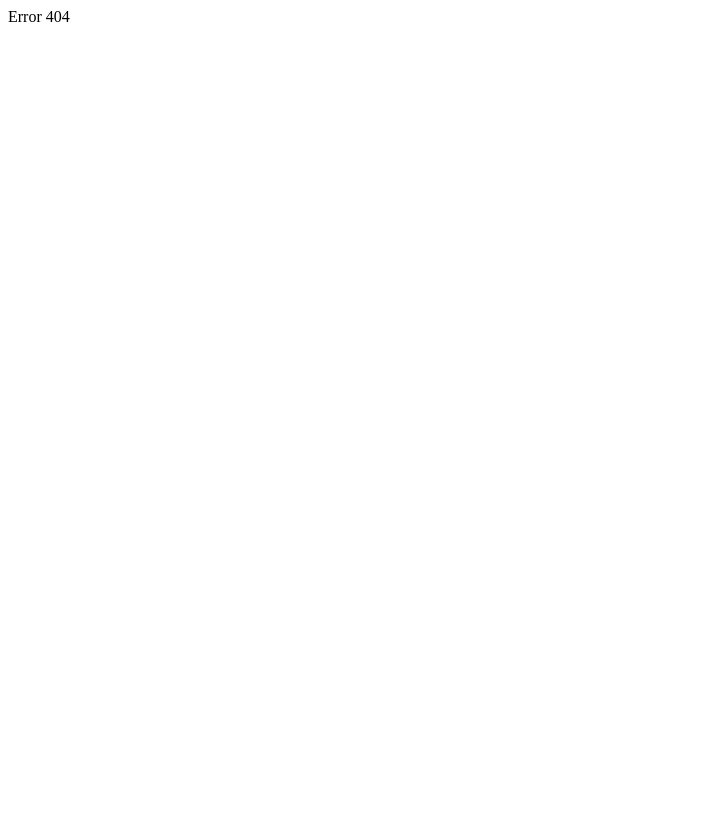
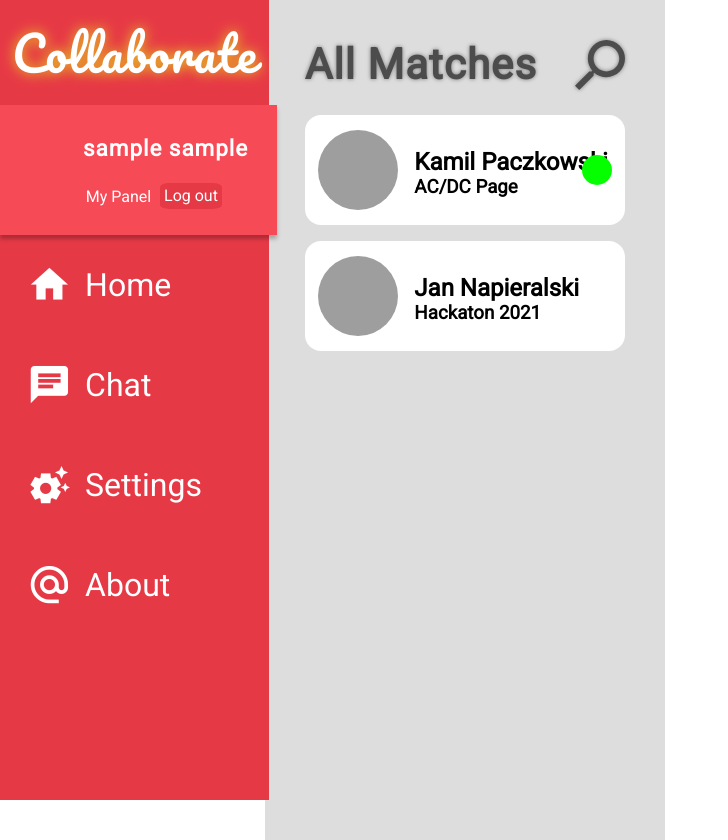
Before and after one commit to stepkos/collaborate-app, a PHP site: page /collaborate/chat in a window 1280 px wide. Before the commit the part shown is almost empty. Shown: the whole page, without its empty margins (0-728 px from the left). Before the commit the page ends 22 px from the top, so only its background shows below. Run offline with PHP 8.4, Linux system fonts and the light colour scheme; the visitor is signed in with stand-in values (Sample User, id 1); some libraries are stand-ins or nearby versions; grey boxes are pictures that could not be loaded.

Commit message:
frond-end chat chose person

```diff
--- /dev/null
+++ b/controllers/chatController.php
@@ -0,0 +1,7 @@
+<?php
+
+session_start();
+// require_once "tools/loginRequired.php";
+
+
+require_once "views/chatView.php";
--- a/index.php
+++ b/index.php
@@ -43,15 +43,23 @@ if (isset($url[2]) ) {
             require_once "controllers/offertDetailsController.php";
             break;
 
+        case "chat":
+            require_once "controllers/chatController.php";
+            break;
+
+        // case "settings":
+        //     require_once "";
+        //     break;
+
+        case "about":
+            require_once "views/about.php";
+            break;
+
         // TEST
         case "findPeople":
             require_once "views/findPeople.php";
             break;
         // --------
-
-        case "about":
-            require_once "views/about.php";
-            break;
 
         default:
             echo "Error 404";
--- /dev/null
+++ b/static/css/chat.css
@@ -0,0 +1,77 @@
+* {
+    margin: 0;
+    padding: 0;
+}
+
+main {
+    margin-left: calc(21vw - 4px);
+}
+
+main>section {
+    display: inline-block;
+}
+
+.left {
+    width: 25vw;
+    height: 95vh;
+    background-color: #DDD;
+    padding: 5vh 5vh;
+}
+
+.left header {
+    /* padding-top: 50px; */
+    /* height: 50px; */
+    font-weight: 400;
+    letter-spacing: 1px;
+}
+
+.left header>div {
+    font-size: 36px;
+    filter: drop-shadow(0 0 2px rgb(110, 110, 110)) contrast(0.4);
+}
+
+.left header>div img {
+    height: 50px;
+    transform: scaleX(-1);
+}
+
+.person {
+    width: 23vw;
+    height: 80px;
+    padding: 15px 1vw;
+    border-radius: 2vh;
+    background-color: white;
+    position: relative;
+    margin-top: 2vh;
+}
+
+.person>div {
+    display: inline-block;
+}
+
+.info {
+    height: 80px;
+    transform: translateY(-17px);
+    margin-left: 1vw;
+}
+
+.person img {
+    width: 80px;
+    height: 80px;
+    border-radius: 50%;
+    background-position: center;
+    background-size: cover;
+    background-repeat: no-repeat;
+}
+
+.person .owner {
+    position: absolute;
+    right: 1vw;
+    width: 30px;
+    height: 30px;
+    margin: 25px 0;
+    border-radius: 50%;
+    background-color: #05FF00;
+}
+
+.right {}
--- /dev/null
+++ b/views/chatView.php
@@ -0,0 +1,80 @@
+<!DOCTYPE html>
+<html lang="en">
+
+<head>
+
+    <?php require_once "templates/metadata.php"; ?>
+    <link rel="stylesheet" href="static/css/chat.css" type="text/css" />
+    <meta name="viewport" content="user-scalable=no, width=device-width, initial-scale=1, maximum-scale=1">
+
+
+    <title>Chat</title>
+
+</head>
+
+<body>
+
+    <?php require_once "templates/menuLeft.php"; ?>
+
+    <main>
+
+        <section>
+            <div class="left">
+                <nav>
+                    <header>
+                        <div style="float: left;">
+                            <h1>All Matches</h1>
+                        </div>
+
+                        <div style="float: right;">
+                            <img src="static\images\icons\search.svg" alt="lupa">
+                        </div>
+
+                        <div style="clear: both;"></div>
+                    </header>
+
+                    <div class="person">
+
+                        <div>
+                            <img src="static\images\john.jpg" alt="profile picture">
+                        </div>
+
+                        <div class="info">
+                            <h2>Kamil Paczkowski</h2>
+                            <h3>AC/DC Page</h3>
+                        </div>
+
+                        <!-- status - zielona kropka jak jestes wlascicielem projektu -->
+                        <div class="owner"></div>
+
+                    </div>
+
+                    <div class="person">
+
+                        <div>
+                            <img src="static\images\john.jpg" alt="profile picture">
+                        </div>
+
+                        <div class="info">
+                            <h2>Jan Napieralski</h2>
+                            <h3>Hackaton 2021</h3>
+                        </div>
+
+                    </div>
+
+
+                </nav>
+            </div>
+        </section>
+
+        <section>
+            <div class="right">
+
+            </div>
+        </section>
+
+    </main>
+
+</body>
+
+</html>
```
Also changed, not shown: static/images/icons/search.svg (added).
